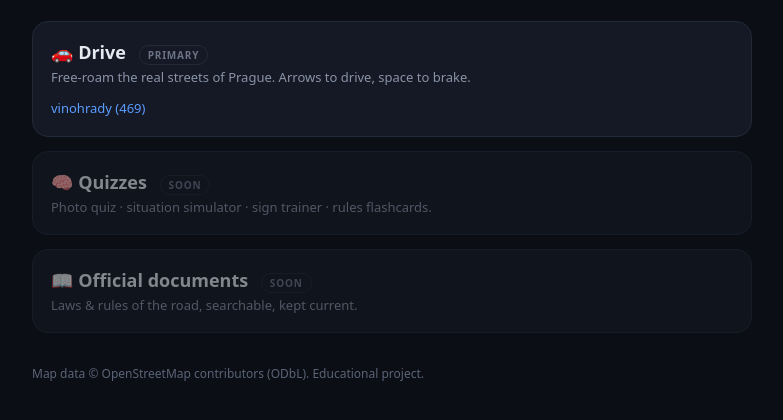
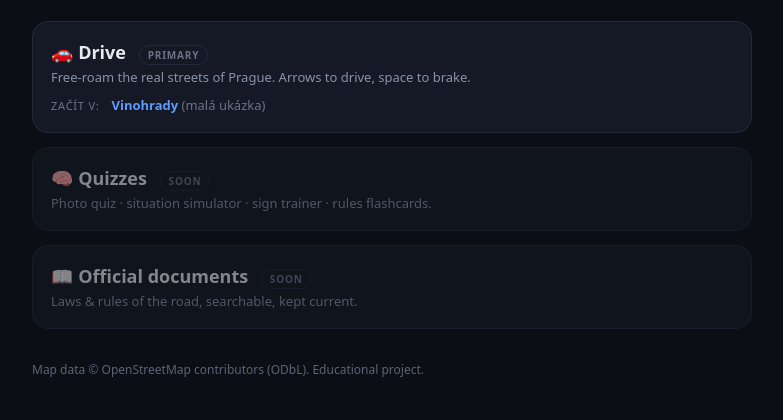
Before and after one commit to non4me/car-sim, a FastAPI app: page / in a window 1280 px wide. Shown: the part 215-635 px from the top of the page, without its empty margins (248-1031 px from the left). Run offline with FastAPI, Linux system fonts and the light colour scheme.

Commit message:
intro: clearer district picker — friendly labels, capitalized names, count→tooltip (msg 2798/2799)
prague→'🌍 Celá Praha', other districts capitalized with a '(malá ukázka)' note;
the raw edge count moves to a title tooltip instead of a bare number.

```diff
--- a/app/templates/intro.html
+++ b/app/templates/intro.html
@@ -26,7 +26,10 @@
     .card-main{display:block;text-decoration:none;color:inherit}
     .tag{font-size:10px;text-transform:uppercase;letter-spacing:.08em;color:#6b7385;border:1px solid var(--line);
       border-radius:999px;padding:2px 8px;margin-left:8px}
-    .dist a{color:var(--accent);text-decoration:none;margin-right:12px;font-size:13px}
+    .dist{display:flex;align-items:center;gap:12px;flex-wrap:wrap}
+    .dist-lbl{font-size:11px;text-transform:uppercase;letter-spacing:.07em;color:#6b7385}
+    .dist a{color:var(--accent);text-decoration:none;font-size:13px;font-weight:600}
+    .dist-note{color:#6b7385;font-weight:400}
     footer{color:#5b6477;font-size:12px;margin-top:32px}
     .usermenu{display:flex;justify-content:flex-end;align-items:center;gap:16px;margin-bottom:4px}
     .usermenu a{color:#8a93a6;text-decoration:none;font-size:13px;font-weight:600}
@@ -63,7 +66,8 @@
           <div class="d">Free-roam the real streets of Prague. Arrows to drive, space to brake.</div>
         </a>
         <div class="dist" style="margin-top:10px">
-          {% for d in districts %}<a href="/drive?district={{ d.district }}">{{ d.district }} ({{ d.n_edges }})</a>{% endfor %}
+          <span class="dist-lbl">Začít v:</span>
+          {% for d in districts %}<a href="/drive?district={{ d.district }}" title="{{ d.n_edges }} úseků silnic">{% if d.district == 'prague' %}🌍 Celá Praha{% else %}{{ d.district|capitalize }} <span class="dist-note">(malá ukázka)</span>{% endif %}</a>{% endfor %}
         </div>
       </div>
       <div class="card soon"><div class="t">🧠 Quizzes <span class="tag">soon</span></div>
```
